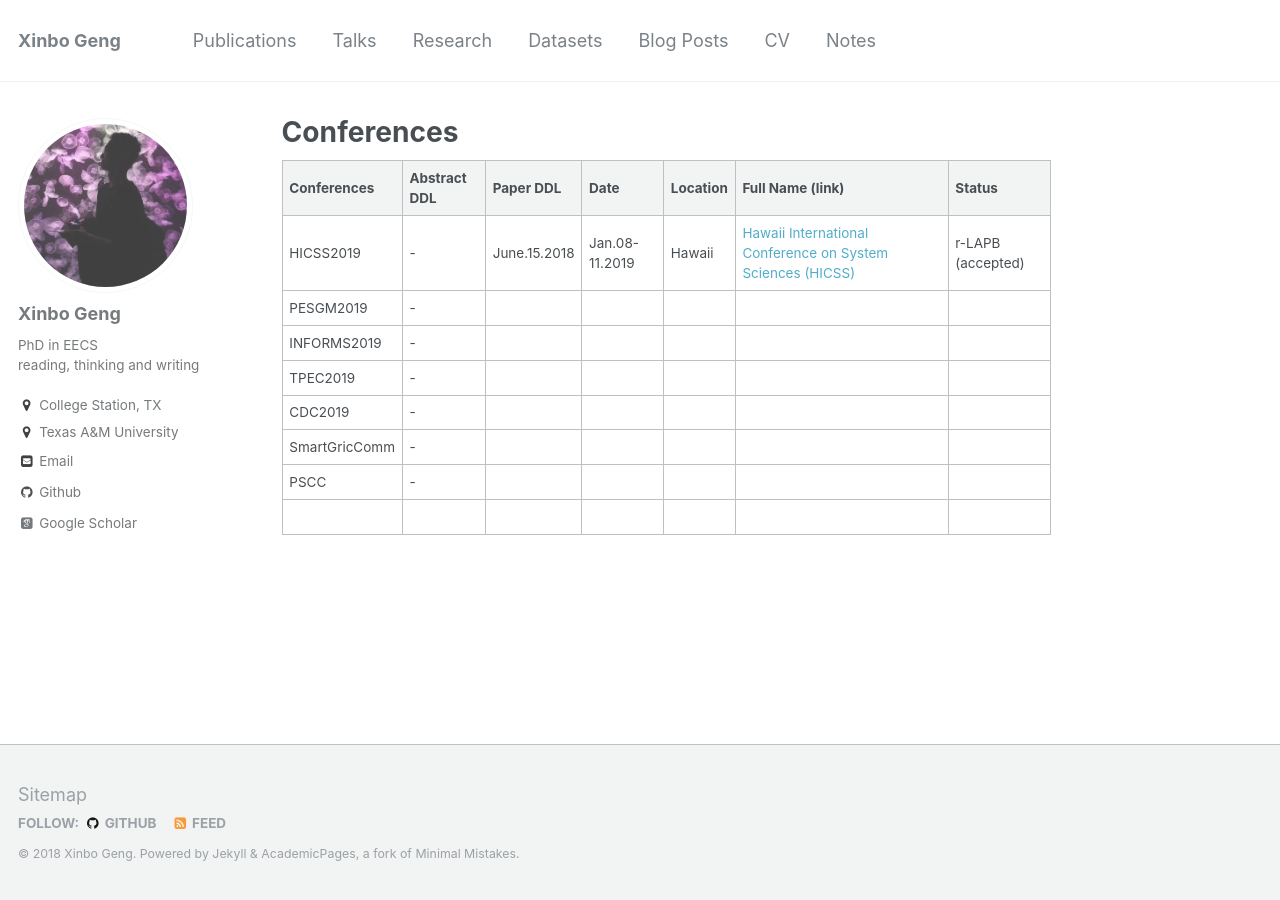
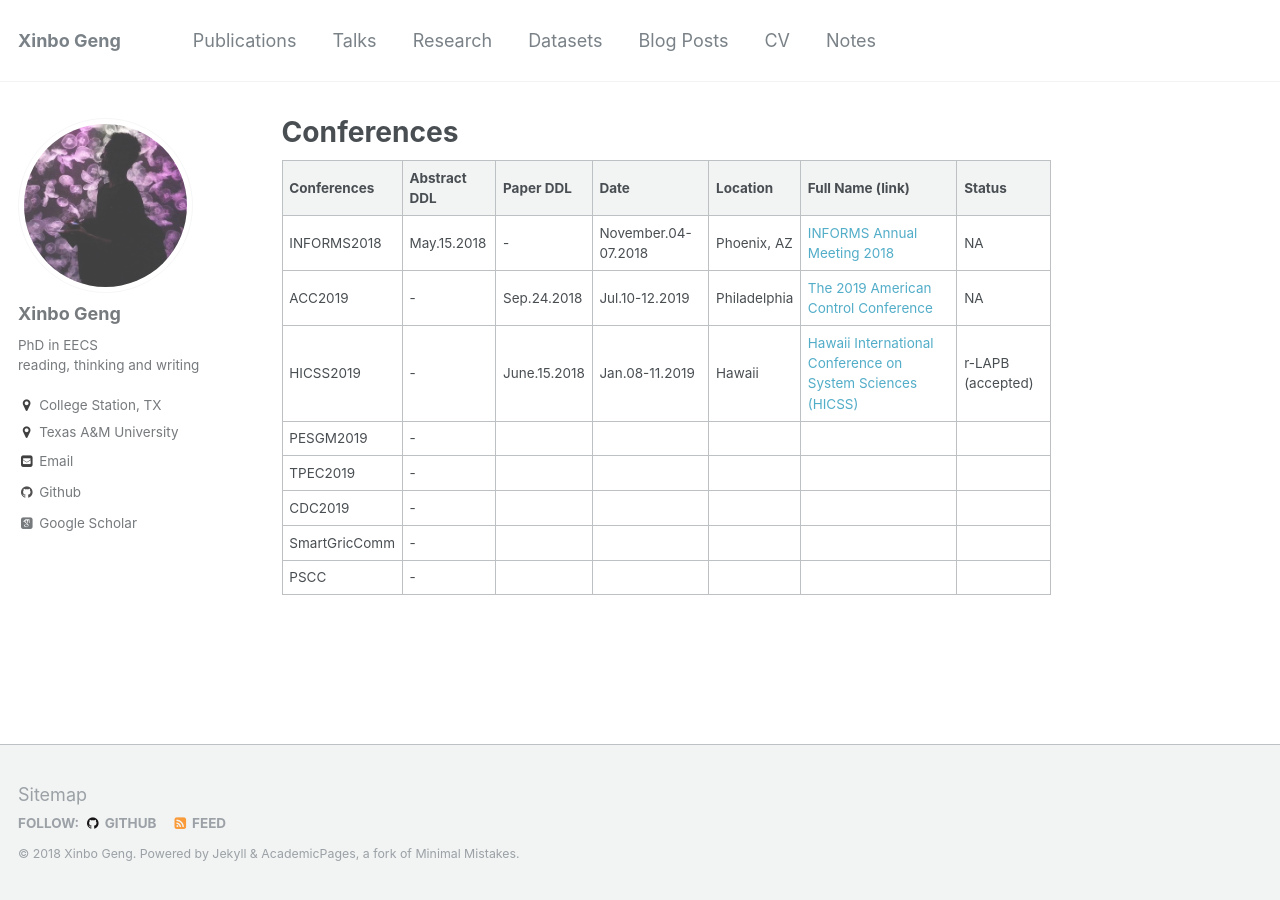
Before and after one commit to xb00dx/xb00dx.github.io, a Jekyll site: the page built from _pages/conf.md, in a window 1280 px wide. Built offline with Jekyll 4.4.1, drawn with Linux system fonts in a browser that asks for light colours; some web fonts are replaced.

Commit message:
add some more conferences

```diff
--- a/_pages/conf.md
+++ b/_pages/conf.md
@@ -9,12 +9,12 @@ redirect_from:
 ---
 
 | Conferences   | Abstract DDL | Paper DDL | Date | Location | Full Name (link) | Status |
-|---------------|--------------|-----------|------|----------|------------------|--------|
+|---------------|--------------|-----------|------|----------|-----------------------------------|--------|
+| INFORMS2018   | May.15.2018  |      -    | November.04-07.2018 | Phoenix, AZ | [INFORMS Annual Meeting 2018](http://meetings2.informs.org/wordpress/phoenix2018/call-for-papers/) | NA |
+| ACC2019       |       -      | Sep.24.2018  | Jul.10-12.2019 | Philadelphia | [The 2019 American Control Conference](http://acc2019.a2c2.org/)     |  NA  |
 | HICSS2019     |      -       | June.15.2018 | Jan.08-11.2019 | Hawaii | [Hawaii International Conference on System Sciences (HICSS)](http://hicss.hawaii.edu/tracks-and-minitracks/authors/) | r-LAPB (accepted)  |
 | PESGM2019     |      -       |           |      |          |                  |        |
-| INFORMS2019   |      -       |           |      |          |                  |        |
 | TPEC2019      |      -       |           |      |          |                  |        |
 | CDC2019       |      -       |           |      |          |                  |        |
 | SmartGricComm |      -       |           |      |          |                  |        |
 | PSCC          |      -       |           |      |          |                  |        |
-|               |              |           |      |          |                  |        |
```
